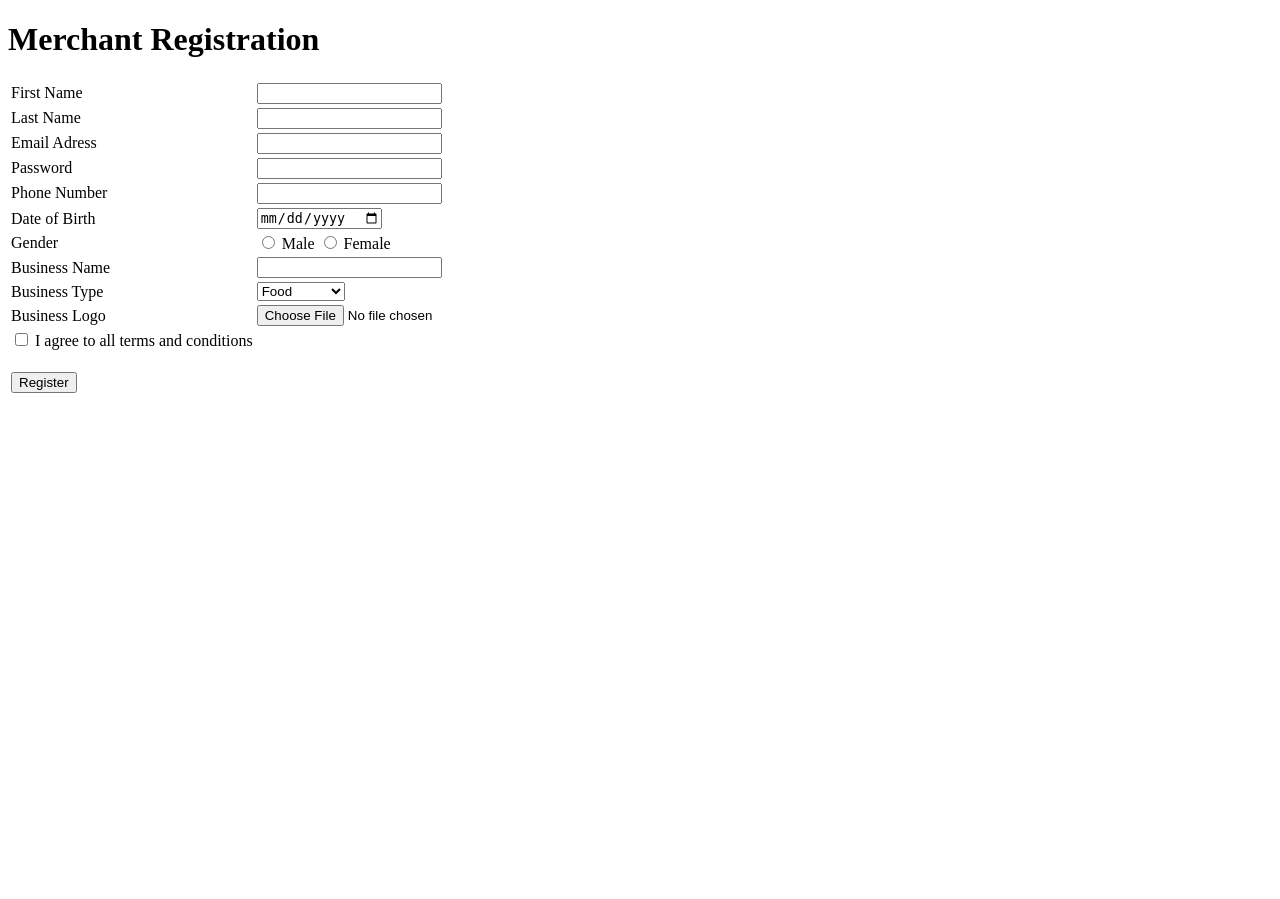
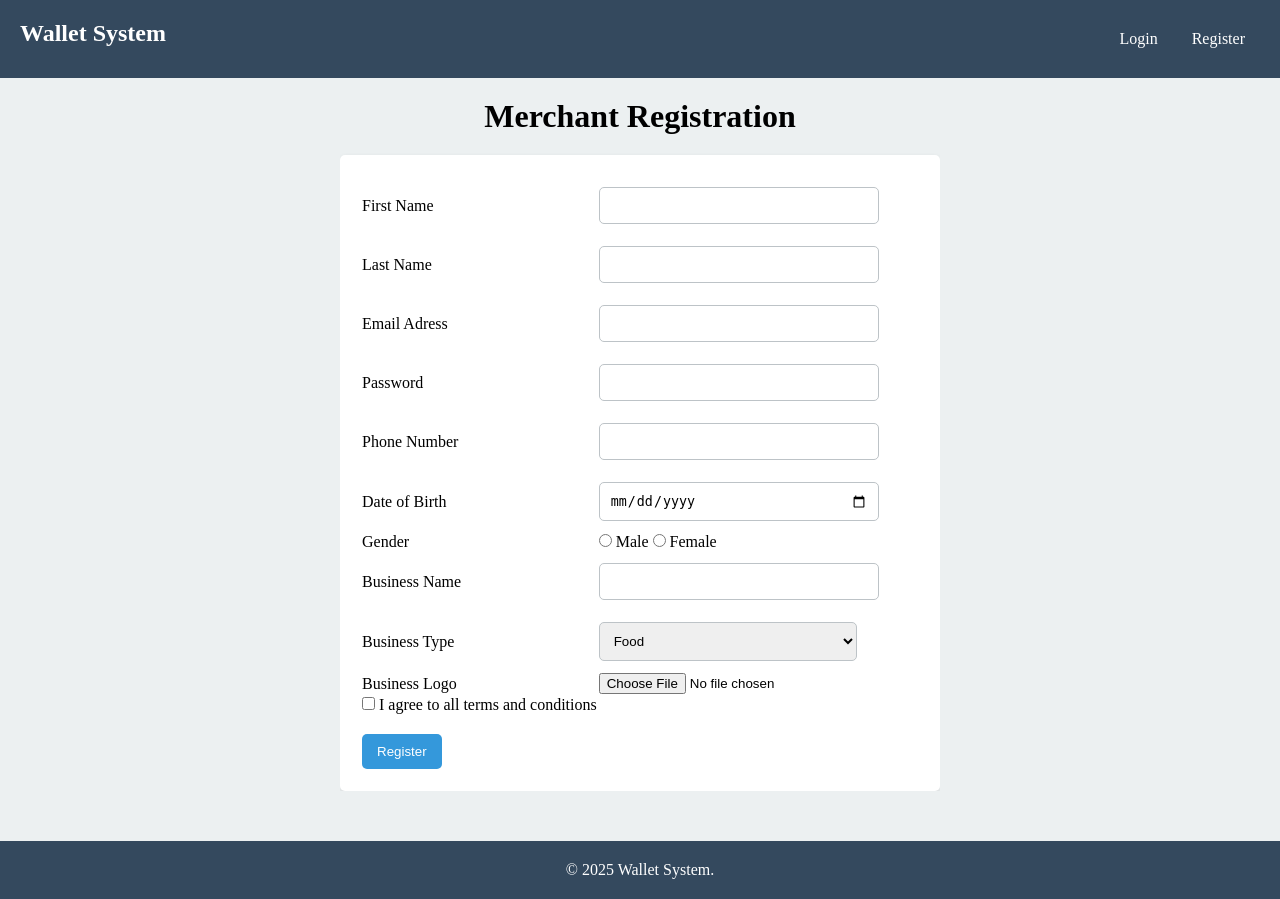
Before and after one commit to abidr/web-tech, a PHP site: page /views/register_merchant.php in a window 1280 px wide. Before the commit the page ends 393 px from the top, so only its background shows below. Run offline with PHP 8.4, Linux system fonts and the light colour scheme; data that the repository does not hold is empty.

Commit message:
Add merchant authentication

```diff
--- a/controls/action.php
+++ b/controls/register_merchant.php
@@ -1,5 +1,5 @@
 <?php
-  include 'model/db.php';
+  include '../model/db.php';
 
   $firstNameError = "";
   $lastNameError = "";
@@ -56,7 +56,7 @@
     if (empty($firstNameError) && empty($lastNameError) && empty($emailError) && empty($passwordError) && empty($phoneError) && empty($dobError) && empty($genderError) && empty($businessNameError) && empty($businessTypeError) && empty($termsError) && empty($logoError)) {
       $extension = pathinfo($_FILES["logo"]["name"], PATHINFO_EXTENSION);
       $target_name = uniqid() . '.' . $extension;
-      $target_file = "uploads/" . $target_name;
+      $target_file = "../uploads/" . $target_name;
 
       if (move_uploaded_file($_FILES["logo"]["tmp_name"], $target_file)) {
         if($db->insertMerchant($firstName, $lastName, $email, $password, $phone, $dob, $gender, $businessName, $businessType, $target_name) === true) {
--- a/model/db.php
+++ b/model/db.php
@@ -21,6 +21,16 @@ class Db {
         return $this->conn->error;
       }
     }
+    public function loginMerchant($email, $password) {
+      $sql = "SELECT * FROM merchants WHERE email = '$email' AND password = '$password'";
+      $result = $this->conn->query($sql);
+      if ($result->num_rows > 0) {
+        $row = $result->fetch_assoc();
+        return $row; // Return the merchant data
+      } else {
+        return false; // No matching merchant found
+      }
+    }
 
     public function close() {
       $this->conn->close();
--- a/register_merchant.css
+++ /dev/null
@@ -1,8 +0,0 @@
-.error {
-  color: red;
-  margin-left: 5px;
-}
-.success {
-  color: green;
-  margin-left: 5px;
-}
--- a/register_merchant.php
+++ /dev/null
@@ -1,112 +0,0 @@
-<?php
-include 'controls/action.php';
-?>
-<!DOCTYPE html>
-  <html>
-  <head>
-    <title>Merchant Registration</title>
-    <link rel="stylesheet" href="register_merchant.css" />
-  </head>
-  <body>
-    <h1>Merchant Registration</h1>
-    <form action="" method="POST" enctype="multipart/form-data">
-      <table>
-        <tbody>
-          <tr>
-            <td>First Name</td>
-            <td>
-              <input type="text" name="first_name" id="first_name" />
-              <span class="error" id="first_name_error"><?php echo $firstNameError; ?></span>
-            </td>
-          </tr>
-          <tr>
-            <td>Last Name</td>
-            <td>
-              <input type="text" name="last_name" id="last_name" />
-              <span class="error" id="last_name_error"><?php echo $lastNameError; ?></span>
-            </td>
-          </tr>
-          <tr>
-            <td>Email Adress</td>
-            <td>
-              <input type="text" name="email" id="email" />
-              <span class="error" id="email_error"><?php echo $emailError; ?></span>
-            </td>
-          </tr>
-          <tr>
-            <td>Password</td>
-            <td>
-              <input type="password" name="password" id="password" />
-              <span class="error" id="password_error"><?php echo $passwordError; ?></span>
-            </td>
-          </tr>
-          <tr>
-            <td>Phone Number</td>
-            <td>
-              <input type="text" name="phone" id="phone" />
-              <span class="error" id="phone_error"><?php echo $phoneError; ?></span>
-            </td>
-          </tr>
-          <tr>
-            <td>Date of Birth</td>
-            <td>
-              <input type="date" name="date_of_birth" id="dob" />
-              <span class="error" id="dob_error"><?php echo $dobError; ?></span>
-            </td>
-          </tr>
-          <tr>
-            <td>Gender</td>
-            <td>
-              <input type="radio" name="gender" value="Male" id="gender_male" />
-              <label for="gender_male">Male</label>
-              <input type="radio" name="gender" value="Female" id="gender_female" />
-              <label for="gender_female">Female</label>
-              <span class="error" id="gender_error"><?php echo $genderError; ?></span>
-            </td>
-          </tr>
-          <tr>
-            <td>Business Name</td>
-            <td>
-              <input type="text" name="business_name" id="business_name" />
-              <span class="error" id="business_name_error"><?php echo $businessNameError; ?></span>
-            </td>
-          </tr>
-          <tr>
-            <td>Business Type</td>
-            <td>
-              <select name="business_type" id="business_type">
-                <option value="food">Food</option>
-                <option value="clothing">Clothing</option>
-                <option value="electronics">Electronics</option>
-                <option value="furniture">Furniture</option>
-              </select>
-              <span class="error" id="business_type_error"><?php echo $businessTypeError; ?></span>
-            </td>
-          </tr>
-          <tr>
-            <td>Business Logo</td>
-            <td>
-              <input type="file" name="logo" id="logo" />
-              <span class="error" id="logo_error"><?php echo $logoError; ?></span>
-            </td>
-          </tr>
-          <tr>
-            <td>
-            <input type="checkbox" id="agree_terms" name="agree_terms" value="agree" />
-            <label for="agree_terms">I agree to all terms and conditions</label><br>
-            <span class="error" id="agree_terms_error"><?php echo $termsError; ?></span>
-            </td>
-          </tr>
-          <tr>
-            <td>
-              <button type="submit" name="submit">Register</button>
-              <p class="success"><?php echo $successMessage; ?></p>
-              <p class="error"><?php echo $errorMessage; ?></p>
-            </td>
-          </tr>
-        </tbody>
-      </table>
-    </form>
-    <script src="merchant_form.js"></script>
-  </body>
-</html>
--- /dev/null
+++ b/style_merchant.css
@@ -0,0 +1,91 @@
+* {
+  margin: 0;
+  padding: 0;
+}
+
+body {
+  background: #ecf0f1;
+}
+
+div {
+  overflow: hidden;
+}
+
+.error {
+  color: red;
+  margin-left: 5px;
+}
+.success {
+  color: green;
+  margin-left: 5px;
+}
+
+.header {
+  background: #34495e;
+  color: #fff;
+  display: block;
+  padding: 20px;
+}
+.logo {
+  float: left;
+}
+.navbar ul {
+  float: right;
+}
+.navbar ul li {
+  display: inline-block;
+}
+.navbar ul li a {
+  text-decoration: none;
+  color: #fff;
+  padding: 10px 15px;
+  display: block;
+}
+.navbar ul li a:hover {
+  background: #2c3e50;
+}
+
+.footer {
+  margin-top: 50px;
+  background: #34495e;
+  color: #fff;
+  text-align: center;
+  padding: 20px;
+}
+
+.form {
+  width: 600px;
+  margin: 20px auto;
+}
+.form h1 {
+  text-align: center;
+  margin-bottom: 20px;
+}
+
+.form form {
+  background: #fff;
+  padding: 20px;
+  border-radius: 5px;
+  box-shadow: 0 2px 5px rgba(0,0,0,0.1);
+}
+input[type="text"],
+input[type="email"],
+input[type="password"],
+input[type="number"],
+input[type="date"],
+select {
+  width: 100%;
+  padding: 10px;
+  margin: 10px 0;
+  border: 1px solid #bdc3c7;
+  border-radius: 5px;
+}
+
+.button {
+  background: #3498db;
+  color: #fff;
+  padding: 10px 15px;
+  border: none;
+  border-radius: 5px;
+  cursor: pointer;
+}
--- /dev/null
+++ b/views/parts/merchant_footer.php
@@ -0,0 +1,6 @@
+    <div class="footer">
+      <p>&copy; 2025 Wallet System.</p>
+    </div>
+    <script src="../script.js"></script>
+  </body>
+</html>
--- /dev/null
+++ b/views/parts/merchant_header.php
@@ -0,0 +1,46 @@
+<?php
+$loggedIn = false;
+$loginEmail = "";
+
+session_start();
+if (isset($_SESSION['email'])) {
+  $loggedIn = true;
+  $loginEmail = $_SESSION['email'];
+}
+?>
+
+<!DOCTYPE html>
+  <html>
+  <head>
+    <title><?php echo $pageTitle; ?></title>
+    <link rel="stylesheet" href="../style_merchant.css" />
+  </head>
+  <body>
+    <div class="header">
+      <div class="logo">
+        <h2>Wallet System</h2>
+      </div>
+      <div class="navbar">
+        <?php
+        if ($loggedIn) {
+        ?>
+        <ul>
+          <li><a href="">Dashboard</a></li>
+          <li><a href="">Transactions</a></li>
+          <li><a href="">Transfer</a></li>
+          <li><a href="">Bank</a></li>
+          <li><a href="">Profile</a></li>
+          <li><a href="../controls/logout_merchant.php">Logout</a></li>
+        </ul>
+        <?php
+        } else {
+        ?>
+        <ul>
+          <li><a href="./login_merchant.php">Login</a></li>
+          <li><a href="./register_merchant.php">Register</a></li>
+        </ul>
+        <?php
+        }
+        ?>
+      </div>
+    </div>
--- /dev/null
+++ b/views/register_merchant.php
@@ -0,0 +1,108 @@
+<?php
+include '../controls/register_merchant.php';
+
+$pageTitle = "Merchant Registration";
+include './parts/merchant_header.php';
+?>
+<div class="form">
+  <h1>Merchant Registration</h1>
+  <form action="" method="POST" enctype="multipart/form-data">
+    <table>
+      <tbody>
+        <tr>
+          <td>First Name</td>
+          <td>
+            <input type="text" name="first_name" id="first_name" />
+            <span class="error" id="first_name_error"><?php echo $firstNameError; ?></span>
+          </td>
+        </tr>
+        <tr>
+          <td>Last Name</td>
+          <td>
+            <input type="text" name="last_name" id="last_name" />
+            <span class="error" id="last_name_error"><?php echo $lastNameError; ?></span>
+          </td>
+        </tr>
+        <tr>
+          <td>Email Adress</td>
+          <td>
+            <input type="text" name="email" id="email" />
+            <span class="error" id="email_error"><?php echo $emailError; ?></span>
+          </td>
+        </tr>
+        <tr>
+          <td>Password</td>
+          <td>
+            <input type="password" name="password" id="password" />
+            <span class="error" id="password_error"><?php echo $passwordError; ?></span>
+          </td>
+        </tr>
+        <tr>
+          <td>Phone Number</td>
+          <td>
+            <input type="text" name="phone" id="phone" />
+            <span class="error" id="phone_error"><?php echo $phoneError; ?></span>
+          </td>
+        </tr>
+        <tr>
+          <td>Date of Birth</td>
+          <td>
+            <input type="date" name="date_of_birth" id="dob" />
+            <span class="error" id="dob_error"><?php echo $dobError; ?></span>
+          </td>
+        </tr>
+        <tr>
+          <td>Gender</td>
+          <td>
+            <input type="radio" name="gender" value="Male" id="gender_male" />
+            <label for="gender_male">Male</label>
+            <input type="radio" name="gender" value="Female" id="gender_female" />
+            <label for="gender_female">Female</label>
+            <span class="error" id="gender_error"><?php echo $genderError; ?></span>
+          </td>
+        </tr>
+        <tr>
+          <td>Business Name</td>
+          <td>
+            <input type="text" name="business_name" id="business_name" />
+            <span class="error" id="business_name_error"><?php echo $businessNameError; ?></span>
+          </td>
+        </tr>
+        <tr>
+          <td>Business Type</td>
+          <td>
+            <select name="business_type" id="business_type">
+              <option value="food">Food</option>
+              <option value="clothing">Clothing</option>
+              <option value="electronics">Electronics</option>
+              <option value="furniture">Furniture</option>
+            </select>
+            <span class="error" id="business_type_error"><?php echo $businessTypeError; ?></span>
+          </td>
+        </tr>
+        <tr>
+          <td>Business Logo</td>
+          <td>
+            <input type="file" name="logo" id="logo" />
+            <span class="error" id="logo_error"><?php echo $logoError; ?></span>
+          </td>
+        </tr>
+        <tr>
+          <td>
+            <input type="checkbox" id="agree_terms" name="agree_terms" value="agree" />
+            <label for="agree_terms">I agree to all terms and conditions</label><br>
+            <span class="error" id="agree_terms_error"><?php echo $termsError; ?></span>
+          </td>
+        </tr>
+        <tr>
+          <td>
+            <button class="button" type="submit" name="submit">Register</button>
+            <p class="success"><?php echo $successMessage; ?></p>
+            <p class="error"><?php echo $errorMessage; ?></p>
+          </td>
+        </tr>
+      </tbody>
+    </table>
+  </form>
+</div>
+<?php include './parts/merchant_footer.php'; ?>
```
Also changed, not shown: calculator.css (deleted, +0 -32 lines), calculator.js (deleted, +0 -118 lines), calculator.php (deleted, +0 -42 lines), controls/login_merchant.php (added, +36 -0 lines), controls/logout_merchant.php (added, +8 -0 lines), css_task2.php (deleted, +0 -28 lines), style.css (deleted, +0 -37 lines), views/login_merchant.php (added, +36 -0 lines), script.js (renamed from merchant_form.js).
